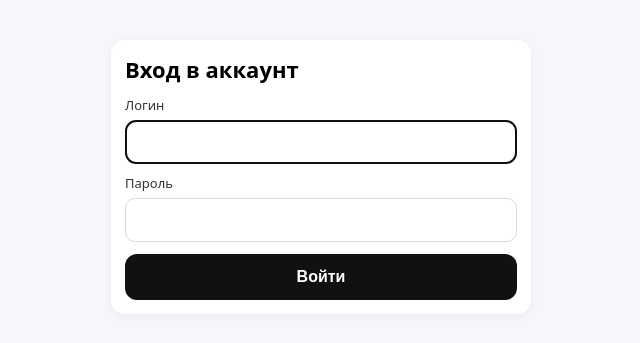
After one commit to vladbarsukov47/Factory, a Django app: page /login/ in a window 1280 px wide. The commit adds this page. Shown: the top 343 px of the page, without its empty margins (319-959 px from the left). Run offline with Django 5.2, Linux system fonts and the light colour scheme.

Commit message:
login page

```diff
--- a/config/settings.py
+++ b/config/settings.py
@@ -122,6 +122,9 @@ USE_TZ = True
 
 STATIC_URL = 'static/'
 
+LOGIN_URL = "core:login"
+LOGIN_REDIRECT_URL = "core:work"
+LOGOUT_REDIRECT_URL = "core:login"
 # Default primary key field type
 # https://docs.djangoproject.com/en/5.0/ref/settings/#default-auto-field
 
--- a/core/admin.py
+++ b/core/admin.py
@@ -1,9 +1,13 @@
 from django.contrib import admin
+from django.contrib.auth.models import Group
 from . import models
 from .models import StockAdjustment, Product, Material, ProductionOperation, BillOfMaterial
 from .models import Shift, Batch
 from django.db.models import Sum
 from decimal import Decimal
+
+if admin.site.is_registered(Group):
+    admin.site.unregister(Group)
 
 @admin.register(Material)
 class MaterialAdmin(admin.ModelAdmin):
--- /dev/null
+++ b/core/static/core/css/login.css
@@ -0,0 +1,49 @@
+.auth-wrap {
+  max-width: 420px;
+  padding-top: 40px;
+}
+
+.auth-card h1 {
+  margin: 0 0 12px;
+  font-size: 22px;
+}
+
+label {
+  display: block;
+  font-size: 13px;
+  margin: 10px 0 6px;
+  color: #333;
+}
+
+input {
+  width: 100%;
+  box-sizing: border-box;
+  padding: 12px;
+  border-radius: 10px;
+  border: 1px solid #d9d9e3;
+  font-size: 16px;
+  background: #fff;
+}
+
+.btn {
+  width: 100%;
+  padding: 14px;
+  border: 0;
+  border-radius: 12px;
+  font-size: 16px;
+  font-weight: 600;
+  cursor: pointer;
+  background: #111;
+  color: #fff;
+}
+
+.msg {
+  padding: 10px 12px;
+  border-radius: 10px;
+  margin: 10px 0;
+}
+
+.msg.err {
+  background: #ffe9e9;
+  color: #8b0000;
+}
--- a/core/urls.py
+++ b/core/urls.py
@@ -1,10 +1,20 @@
 from django.urls import path
+from django.contrib.auth import views as auth_views
 from . import views
 
 app_name = "core"
 
 urlpatterns = [
     path("", views.home, name="home"),
+    path(
+        "login/",
+        auth_views.LoginView.as_view(
+            template_name="core/login.html",
+            redirect_authenticated_user=True,
+        ),
+        name="login",
+    ),
+    path("logout/", auth_views.LogoutView.as_view(), name="logout"),
     path("work/", views.work, name="work"),
     path("work/new/", views.production_create, name="production_create"),
 
--- a/core/views.py
+++ b/core/views.py
@@ -16,7 +16,7 @@ def home(request):
     # Удобно: если залогинен — сразу в рабочий экран
     if request.user.is_authenticated:
         return redirect("core:work")
-    return redirect("/admin/login/?next=/work/")
+    return redirect("core:login")
 
 
 @login_required
--- /dev/null
+++ b/templates/core/login.html
@@ -0,0 +1,35 @@
+{% extends 'core/base.html' %}
+{% load static %}
+
+{% block title %}Вход{% endblock %}
+
+{% block extra_css %}
+  <link rel="stylesheet" href="{% static 'core/css/login.css' %}">
+{% endblock %}
+
+{% block content %}
+  <div class="wrap auth-wrap">
+    <div class="card auth-card">
+      <h1>Вход в аккаунт</h1>
+
+      {% if form.errors %}
+        <div class="msg err">Неверный логин или пароль.</div>
+      {% endif %}
+
+      <form method="post">
+        {% csrf_token %}
+
+        <label for="id_username">Логин</label>
+        <input id="id_username" name="username" autocomplete="username" required autofocus>
+
+        <label for="id_password">Пароль</label>
+        <input id="id_password" type="password" name="password" autocomplete="current-password" required>
+
+        <input type="hidden" name="next" value="{{ next|default:'' }}">
+
+        <div class="spacer-md"></div>
+        <button class="btn" type="submit">Войти</button>
+      </form>
+    </div>
+  </div>
+{% endblock %}
```
Also changed, not shown: core/static/core/css/work.css (+18 -1 lines), templates/core/work.html (+8 -2 lines), db.sqlite3.
